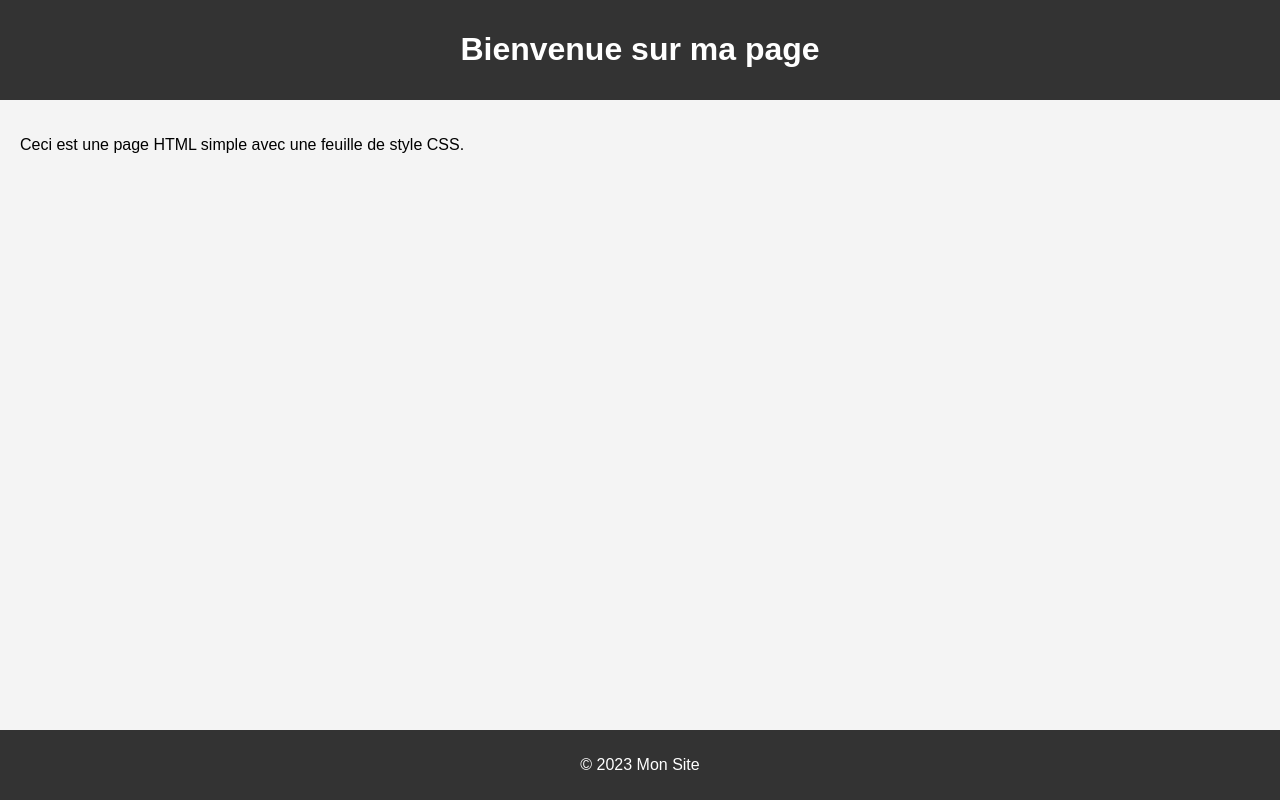
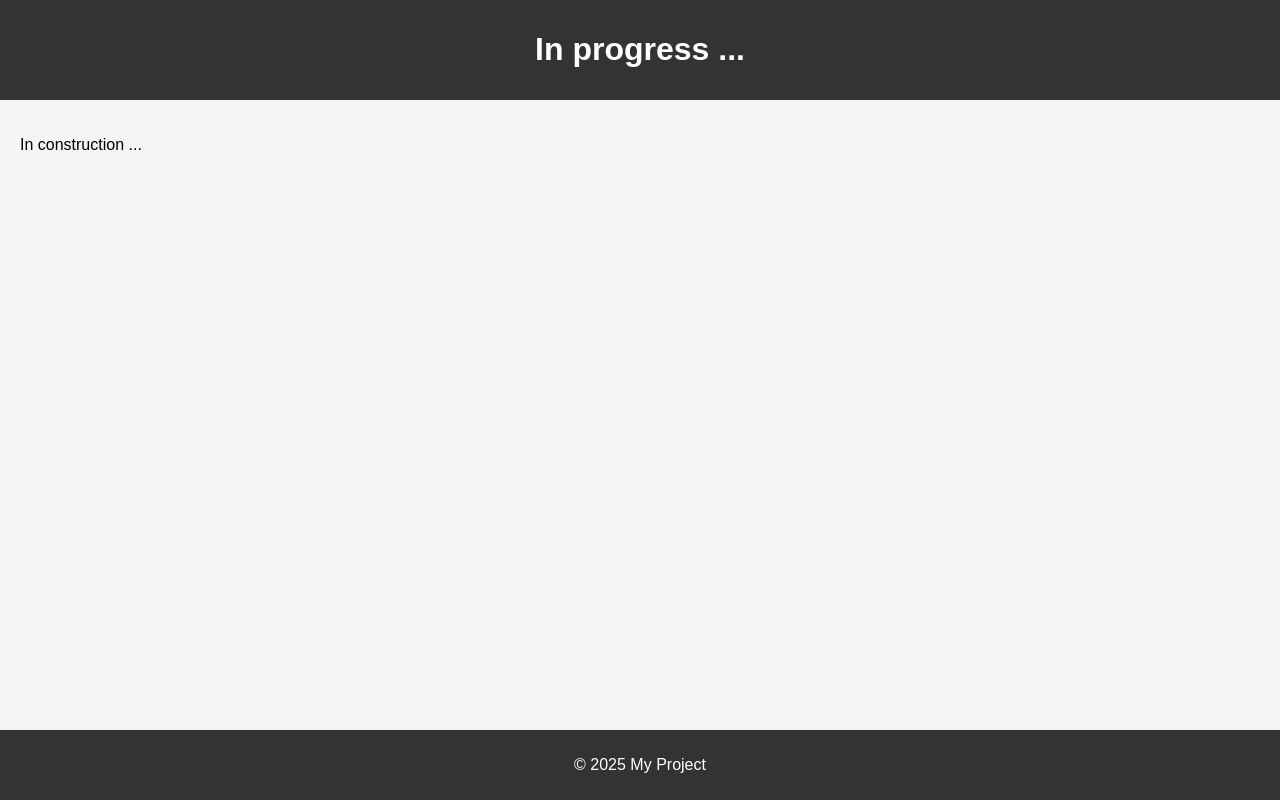
Before and after one commit to Lyppo/Lyppo.github.io, a plain HTML site: page index.html in a window 1280 px wide. Drawn offline with Linux system fonts and the light colour scheme.

Commit message:
add some change

```diff
--- a/index.html
+++ b/index.html
@@ -8,13 +8,13 @@
 </head>
 <body>
     <header>
-        <h1>Bienvenue sur ma page</h1>
+        <h1>In progress ...</h1>
     </header>
     <main>
-        <p>Ceci est une page HTML simple avec une feuille de style CSS.</p>
+        <p>In construction ...</p>
     </main>
     <footer>
-        <p>&copy; 2023 Mon Site</p>
+        <p>&copy; 2025 My Project</p>
     </footer>
 </body>
 </html>
```
